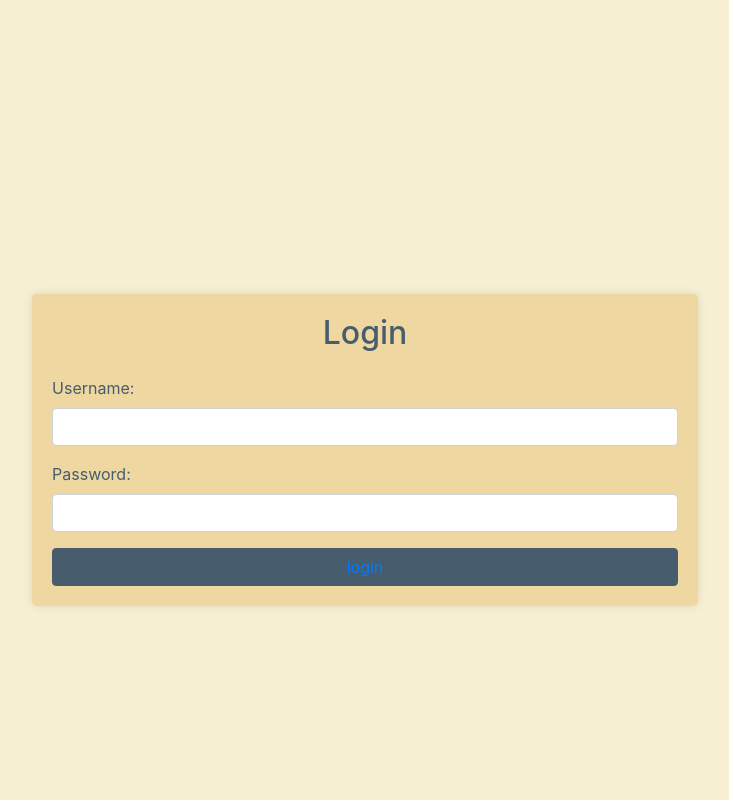
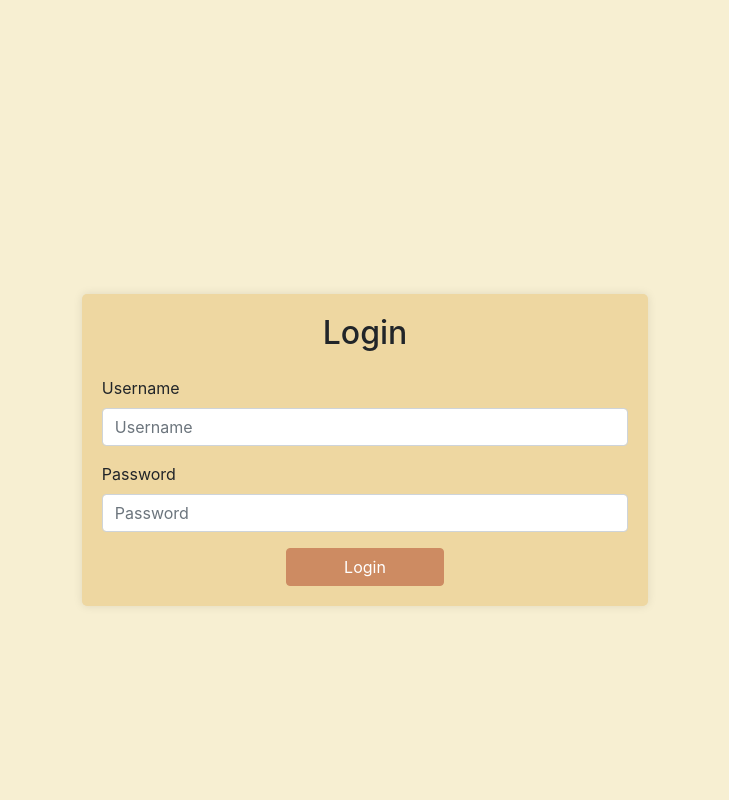
Before and after one commit to salmaadel2000/django_lap_project, a Django app: page /categorie/ in a window 1280 px wide. Shown: the whole page, without its empty margins (275-1004 px from the left). Run offline with Django 5.2, Linux system fonts and the light colour scheme; some libraries are stand-ins or nearby versions.

Commit message:
app of bookstore,categorie  with authintication , validtion

```diff
--- a/categorie/templates/categorie/edit.html
+++ b/categorie/templates/categorie/edit.html
@@ -35,6 +35,10 @@
         border-color: #8a8583;
         color: #f7efd2;
     }
+    li{
+        list-style: none;
+        color: red;
+    }
 </style>
 
 <h2>Edit Category</h2>
--- a/categorie/templates/categorie/index.html
+++ b/categorie/templates/categorie/index.html
@@ -4,15 +4,16 @@
     <meta charset="UTF-8">
     <meta name="viewport" content="width=device-width, initial-scale=1.0">
     <title>Login</title>
-    <!-- Bootstrap CSS -->
+    <!-- Bootstrap CSS for styling -->
     <link href="https://stackpath.bootstrapcdn.com/bootstrap/4.5.2/css/bootstrap.min.css" rel="stylesheet">
-    <!-- Custom styles -->
     <style>
         body {
-            background-color: #f7efd2; /* Set background color */
+            background-color: #f7efd2; /* Background color */
             display: flex;
             flex-direction: column;
-            min-height: 100vh; /* Make sure content takes up full height */
+            min-height: 100vh;
+            justify-content: center;
+            align-items: center;
         }
         .login-container {
             margin-top: 100px;
@@ -20,57 +21,62 @@
             justify-content: center;
             align-items: center;
             flex-grow: 1;
-            width: 80%;
-
+            width: 60%;
         }
         .login-form {
             background-color: #eed7a1;
-            border-color: #cd8b62;
-            color: #475c6c;
+            padding: 20px;
             border-radius: 5px;
-            padding: 20px;
             box-shadow: 0px 0px 10px rgba(0, 0, 0, 0.1);
-            width: 100%;
+            width:80%;
+            margin: auto;
         }
-        .form-control {
-            color: #475c6c;
+        .btn ,.btn-primary ,.btn-block{
+            width: 30%;
+            background-color: #cd8b62;
+            border: 1px solid #cd8b62;
+            margin: auto
+        };
+        .btn, .btn-primary, .btn-block:hover {
+            background-color: #475c6c;
         }
-        .btn-primary {
-            background-color: #475c6c;
-            border-color: #475c6c;
-            color: #f7efd2;
+        .alert{
+            color:red
         }
-        .btn-primary:hover {
-            background-color: #8a8583;
-            border-color: #8a8583;
-            color: #f7efd2;
-        }
-    </style>
+
+            </style>
 </head>
 <body>
     <div class="container login-container">
-        <div class="row justify-content-center" style="width: 70%;">
+        <div class="row justify-content-center" style="width: 100%;">
             <div class="col-md-12">
                 <div class="login-form">
                     <h2 class="text-center mb-4">Login</h2>
-                    <form method="post">
+                    <!-- Display any messages here -->
+                    <form method="post" action="{% url 'login' %}">
                         {% csrf_token %}
                         <div class="form-group">
-                            <label for="username">Username:</label>
-                            <input type="text" class="form-control" id="username" name="username" required>
+                            <label for="username">Username</label>
+                            <input type="text" class="form-control" id="username" name="username" placeholder="Username" required>
                         </div>
                         <div class="form-group">
-                            <label for="password">Password:</label>
-                            <input type="password" class="form-control" id="password" name="password" required>
+                            <label for="password">Password</label>
+                            <input type="password" class="form-control" id="password" name="password" placeholder="Password" required>
                         </div>
-                        <button type="submit" class="btn btn-primary btn-block">
-                            <a href="{% url 'categorie.main' %}">login</a>
-                        </button>
+                        {% if messages %}
+                        {% for message in messages %}
+                            <div class="alert alert-{{ message.tags }} mb-3" role="alert">
+                                {{ message }}
+                            </div>
+                        {% endfor %}
+                    {% endif %}
+                        <button type="submit" class="btn btn-primary btn-block">Login</button>
                     </form>
                 </div>
             </div>
         </div>
     </div>
+
     <!-- Bootstrap JS and dependencies -->
     <script src="https://code.jquery.com/jquery-3.5.1.slim.min.js"></script>
     <script src="https://cdn.jsdelivr.net/npm/@popperjs/core@2.5.4/dist/umd/popper.min.js"></script>
--- a/categorie/urls.py
+++ b/categorie/urls.py
@@ -1,16 +1,12 @@
+from django.urls import path
+from . import views
 
-from .views import landing
-from django.urls import path
-from .views import categories_index, category_show, CreateCategoryView, login_view, edit_category, delete_category
-# include categories urls
 urlpatterns = [
-
-    path('cats', landing, name='categorie'),
-    path('create', CreateCategoryView.as_view(), name='categorie.create'),
-    path('main', categories_index, name='categorie.main'),
-     path('', login_view, name='login'),
-    path('<int:id>', category_show, name='categorie.show'),
-    path('edit/<int:id>', edit_category, name='edit'),
-   path('delete/<int:id>', delete_category, name='delete_category'),
-
+    path('', views.login_view, name='login'),  # Login page
+    path('landing/', views.landing, name='landing'),  # Landing page
+    path('main/', views.categories_index, name='categorie.main'),  # Main page showing all categories
+    path('create/', views.CreateCategoryView.as_view(), name='categorie.create'),  # Page for creating a new category
+    path('<int:id>/', views.category_show, name='categorie.show'),  # Detail page for a specific category
+    path('edit/<int:id>/', views.edit_category, name='edit'),  # Page for editing an existing category
+    path('delete/<int:id>/', views.delete_category, name='delete_category'),  # Route for deleting a category
 ]
--- a/categorie/views.py
+++ b/categorie/views.py
@@ -1,25 +1,27 @@
-from django.shortcuts import render
+from django.contrib import messages
+from django.contrib.auth import authenticate, login
+from django.shortcuts import render, redirect
 from django.views import View
-from django.shortcuts import render, reverse, redirect
+from .forms import CategoryModelForm
+from .models import Category
+from django.shortcuts import get_object_or_404
 from django.http import HttpResponse
-from .forms import CategoryModelForm
-from .models import  Category
-from django.shortcuts import get_object_or_404
-from django.contrib.auth import authenticate, login
 
+# Simple landing page view
 def landing(request):
-    return HttpResponse("<h1>Welcome to Categories app </h1>")
+    return HttpResponse("<h1>Welcome to Categories App</h1>")
 
+# Display all categories
 def categories_index(request):
-    categories = Category.objects.all()  # Retrieve all categories from the database
+    categories = Category.objects.all()
     return render(request, 'categorie/main.html', {'categories': categories})
 
+# Show a single category
+def category_show(request, id):
+    category = get_object_or_404(Category, id=id)
+    return render(request, 'categorie/show.html', {'category': category})
 
-
-def category_show(request, id):
-    category = Category.get_category_by_id(id)
-    return render(request, 'categorie/show.html', {'category' : category})
-
+# Create category - class-based view
 class CreateCategoryView(View):
     def get(self, request):
         form = CategoryModelForm()
@@ -29,15 +31,13 @@ class CreateCategoryView(View):
         form = CategoryModelForm(request.POST, request.FILES)
         if form.is_valid():
             form.save()
+            # Redirect using a named URL pattern
             return redirect('categorie.main')
         return render(request, 'categorie/create.html', {'form': form})
 
-
-def login_view(request):
-      return render(request, 'categorie/index.html')
-
+# Edit a category
 def edit_category(request, id):
-    category = Category.objects.get(id=id)
+    category = get_object_or_404(Category, id=id)
     if request.method == 'POST':
         form = CategoryModelForm(request.POST, instance=category)
         if form.is_valid():
@@ -48,15 +48,24 @@ def edit_category(request, id):
     return render(request, 'categorie/edit.html', {'form': form, 'category': category})
 
 
-
 def delete_category(request, id):
-    # Retrieve the category object by its ID or return a 404 error if not found
     category = get_object_or_404(Category, id=id)
-
     if request.method == 'POST':
-        # If the request method is POST, delete the category and redirect to the categories index page
         category.delete()
         return redirect('categorie.main')
 
-    # If the request method is not POST, render a confirmation page to confirm deletion
-    return render(request, 'categorie/main.html', {'category': category})
+# Login view with superuser check
+def login_view(request):
+    if request.method == "POST":
+        username = request.POST.get('username')
+        password = request.POST.get('password')
+        user = authenticate(request, username=username, password=password)
+
+        if user is not None and user.is_superuser:
+            login(request, user)
+            return redirect('categorie.main')  # Ensure you have this named URL in your urls.py
+        else:
+            messages.error(request, "Incorrect username or password.")
+            return render(request, 'categorie/index.html')
+    else:
+        return render(request, 'categorie/index.html')
```
Also changed, not shown: templates/account/login.html (deleted, +0 -23 lines), media/books/images/photo_2024-01-26_20-34-19_su5wcIw.jpg (added).
